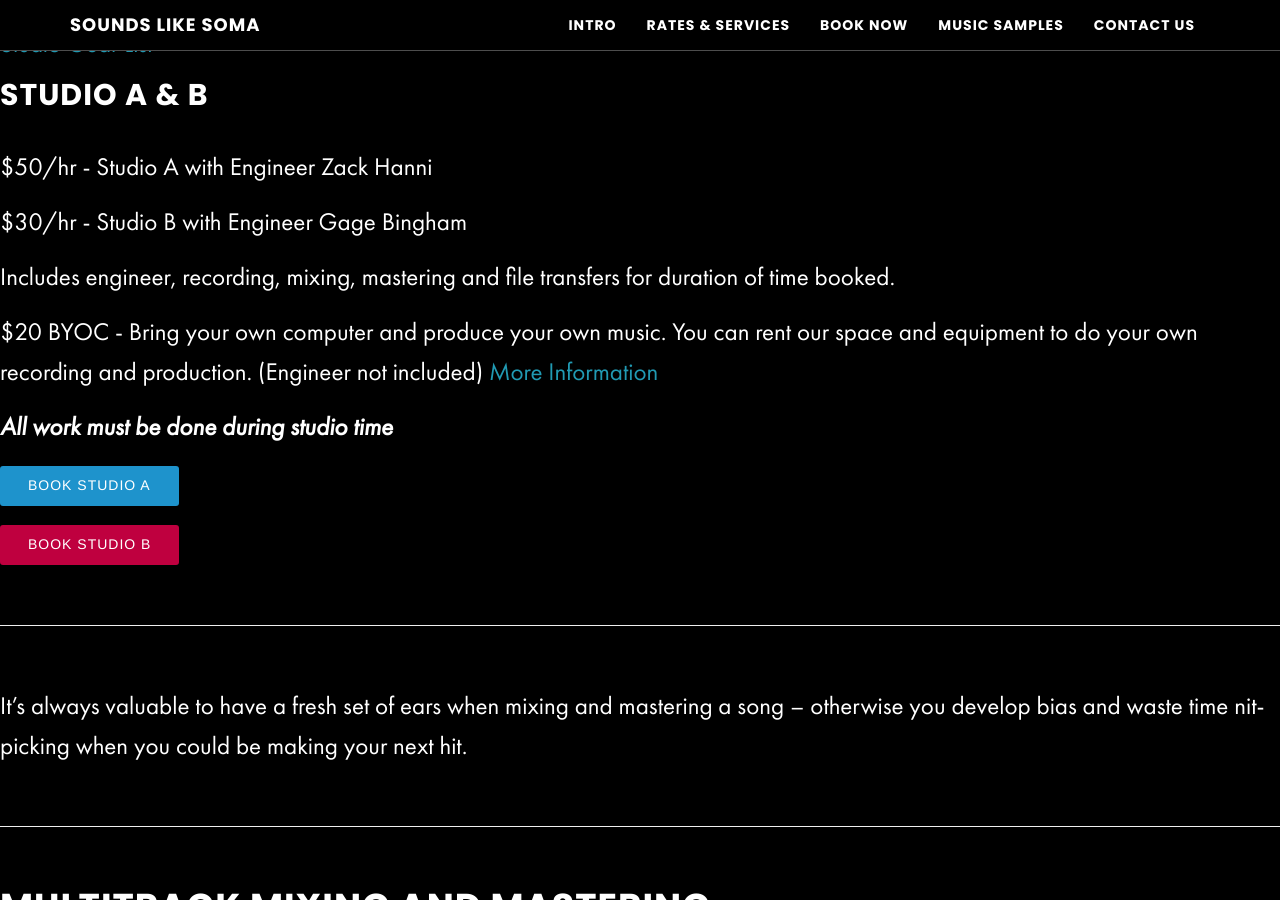
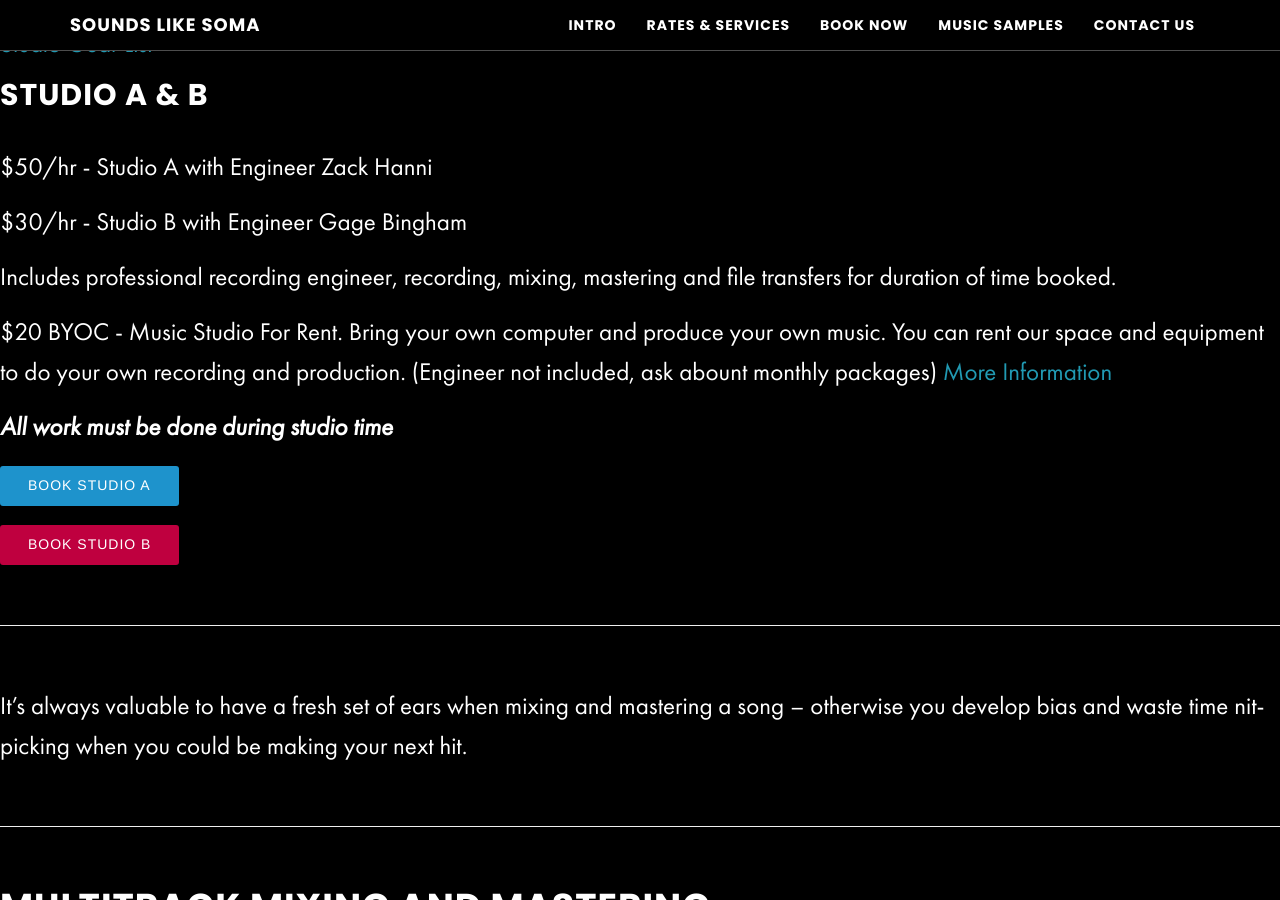
Before and after one commit to zackhanni/Soma-website-classic, a Jekyll site: the page built from _posts/2015-08-02-rates-services.md, in a window 1280 px wide and 900 px high, scrolled down 1080 px. Built offline with Jekyll 4.4.1, drawn with Linux system fonts in a browser that asks for light colours; our own code applies the rules of GitHub Pages for plain Markdown files; some of the changed text lies outside the part shown.

Commit message:
added some SEO keywords

```diff
--- a/_posts/2015-08-02-rates-services.md
+++ b/_posts/2015-08-02-rates-services.md
@@ -14,9 +14,9 @@ $50/hr - Studio A with Engineer Zack Hanni
 
 $30/hr - Studio B with Engineer Gage Bingham
 
-Includes engineer, recording, mixing, mastering and file transfers for duration of time booked.
+Includes professional recording engineer, recording, mixing, mastering and file transfers for duration of time booked.
 
-$20 BYOC - Bring your own computer and produce your own music. You can rent our space and equipment to do your own recording and production. (Engineer not included) <a href="https://docs.google.com/document/d/1-PJk55lg5GzF0svfcZdDDVSxHGpcvZTHn9SM6G5I1Uo/edit?usp=sharing" target="More Information on BYOC">More Information</a>
+$20 BYOC - Music Studio For Rent. Bring your own computer and produce your own music. You can rent our space and equipment to do your own recording and production. (Engineer not included, ask abount monthly packages) <a href="https://docs.google.com/document/d/1-PJk55lg5GzF0svfcZdDDVSxHGpcvZTHn9SM6G5I1Uo/edit?usp=sharing" target="More Information on BYOC">More Information</a>
 
 **_All work must be done during studio time_**
 
@@ -58,6 +58,8 @@ In-house editing with a fast turnaround on content (usually same day!)
 Promote yourself with a 1 minute instagram highlight video, or showcase your latest release with a studio music video
 
 - - -
+
+We're not just a hip hop recording studio, we have experiance with all genres and styles.
 
 Mastering is the final step in bringing your recording to its potential. It gives your music the professional, commercial quality necessary to compete nationally and globally. Make sure your next song is radio ready --  you never know who's listening!
 
```
Also changed, not shown: _posts/2015-08-01-introduction.md (+2 -0 lines).
